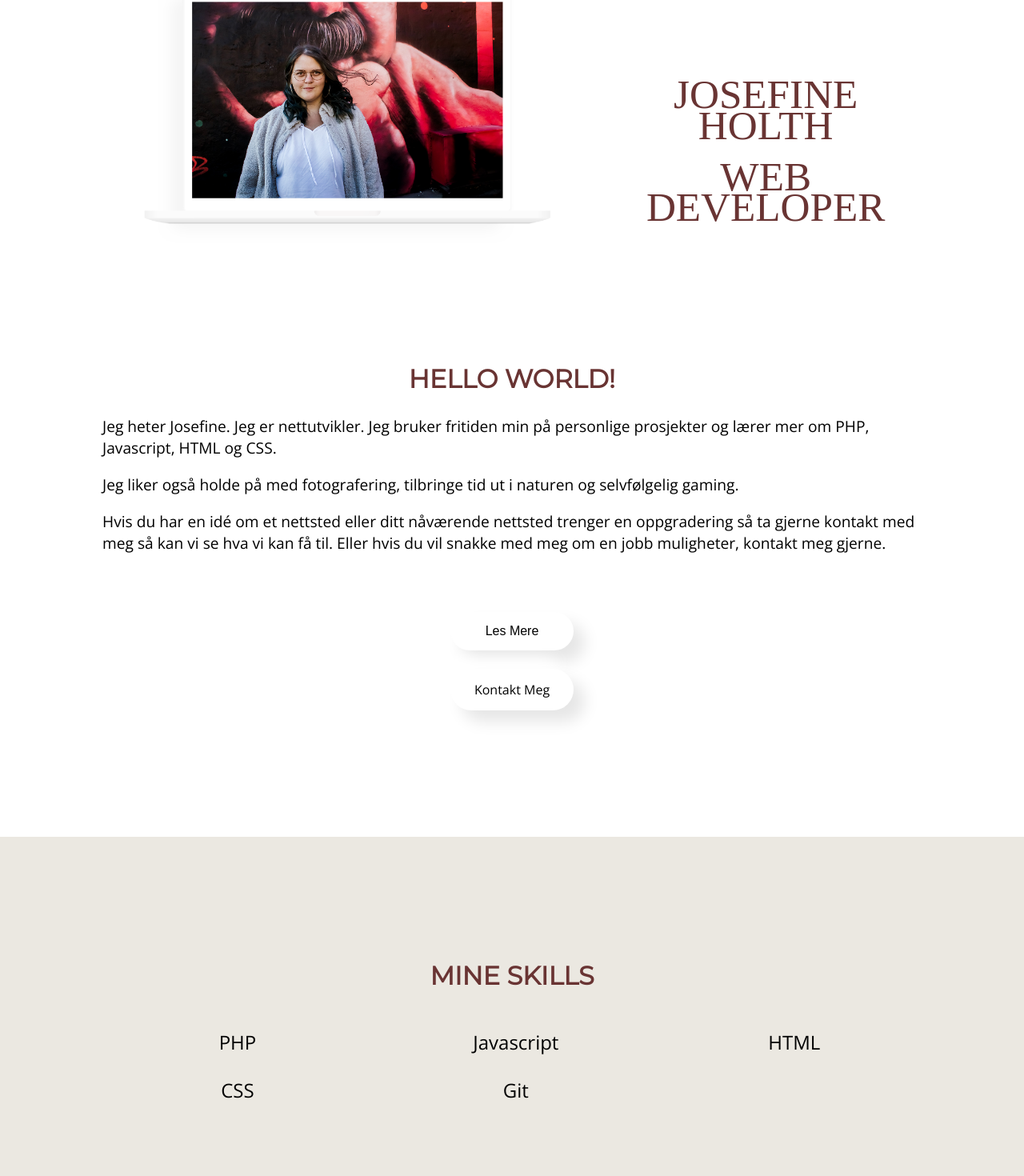
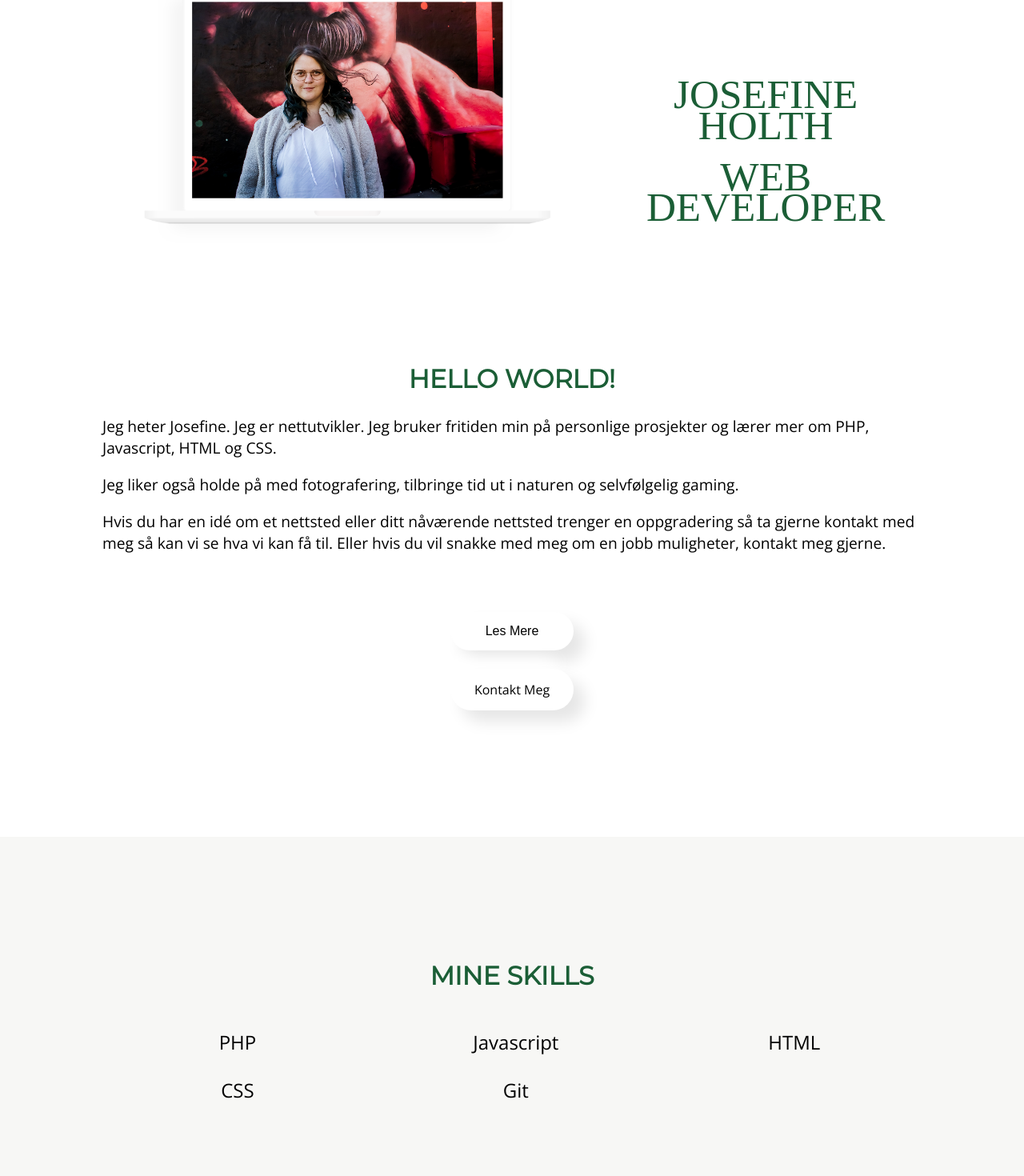
Before and after one commit to JosefineFH/JosefineMagnussenWebPage, a Vue app: page / in a window 1280 px wide. Shown: the part 324-1794 px from the top of the page at 80% size. Built offline with nearby package versions, Linux system fonts and the light colour scheme; a web font is replaced by a local one.

Commit message:
new colors

```diff
--- a/src/components/Main.vue
+++ b/src/components/Main.vue
@@ -33,7 +33,7 @@
       </div>
     </section>
 
-    <section class="sectionsWithColor" style="background-color: #ebe8e1">
+    <section class="sectionsWithColor" style="background-color: #F7F7F5">
       <h1>Mine Skills</h1>
       <div class="skillContainer">
         <ul>
@@ -120,7 +120,7 @@ img {
 h1 {
   font-size: 1.5rem;
   font-family: "Montserrat", sans-serif;
-  color: #693433;
+  color: #1B5E36;
   text-transform: uppercase;
   text-align: center;
 }
@@ -152,7 +152,7 @@ h1 {
   margin: 5px;
   text-align: center;
   font-weight: lighter;
-  color: #693433;
+  color: #1B5E36;
 }
 
 .sections {
@@ -181,7 +181,7 @@ a {
 .center > button:hover,
 a:hover{
   font-weight: bold;
-  color: #693433;
+  color: #1B5E36;
 }
 
 .center {
@@ -281,7 +281,7 @@ a:hover{
   }
   .grid-text {
     grid-area: content;
-    color: #2b1621;
+    color: #1B5E36;
     height: 300px;
     margin-bottom: 200px;
     padding-left: 60px;
@@ -298,7 +298,7 @@ a:hover{
     padding: 0;
   }
   .vl {
-    border-left: 2px solid #402131;
+    border-left: 2px solid #1B5E36;
     height: 300px;
     grid-template-columns: 1fr 1fr 1fr;
   }
```
